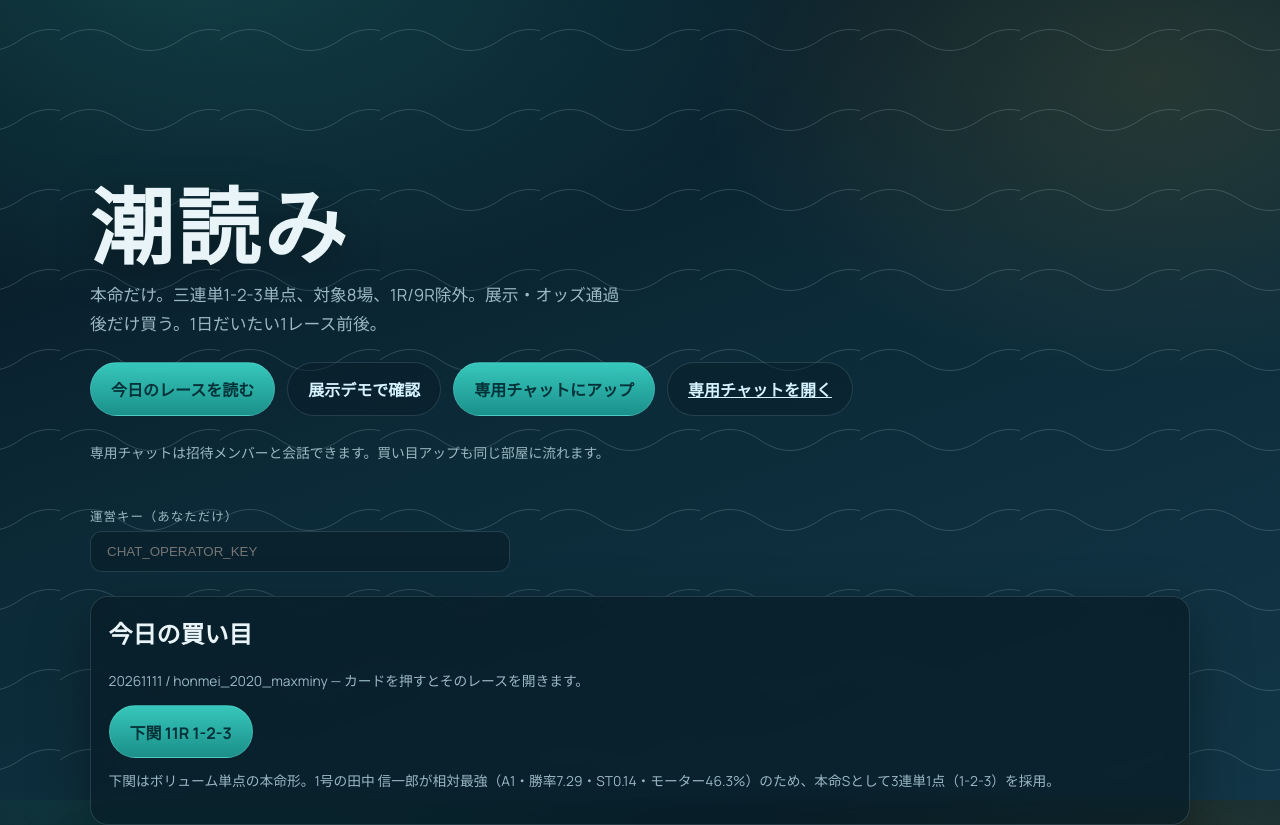
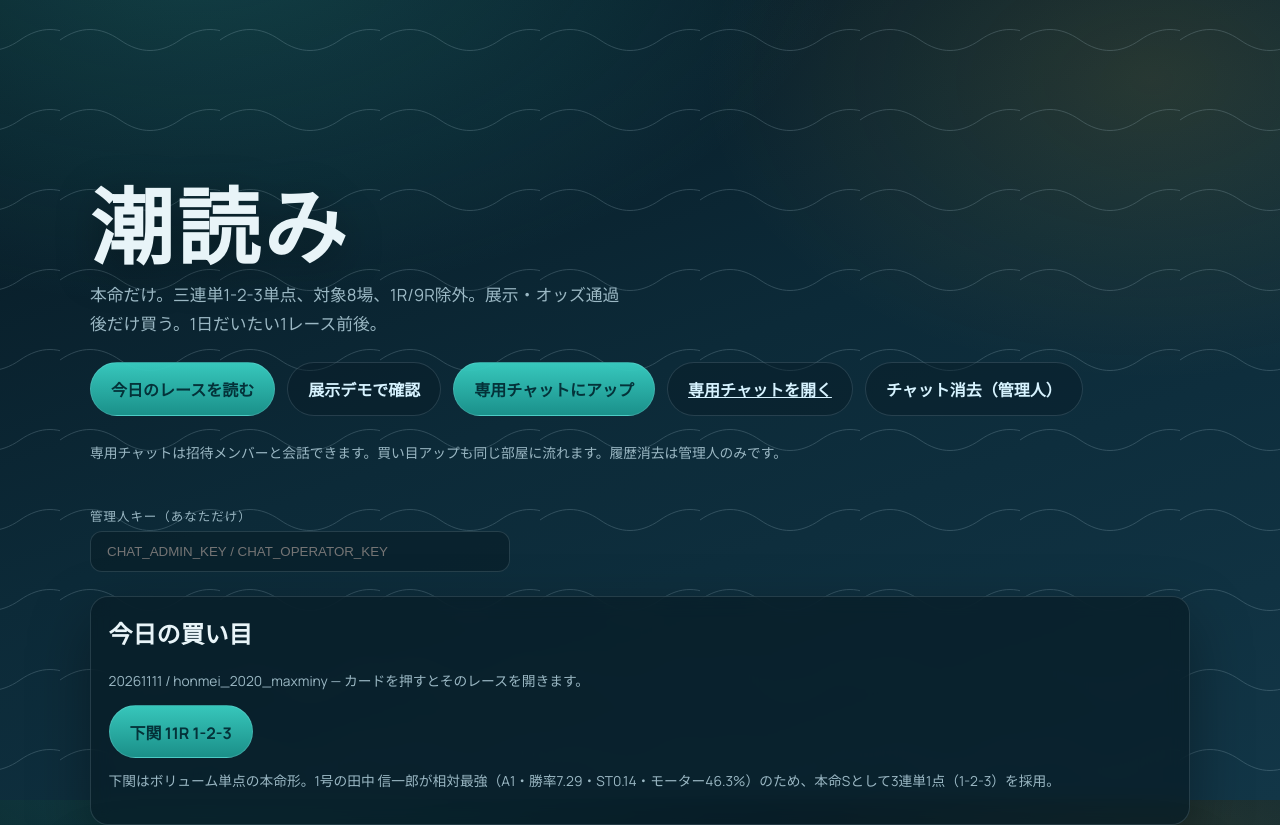
Before and after one commit to reki2m/boat-yoso, a Next.js app: page / in a window 1280 px wide. Shown: the top 825 px of the page. Built offline with nearby package versions, Linux system fonts and the light colour scheme; no server answers.

Commit message:
Restrict chat clear to admin only
Remove clear from the member chat UI and require admin/operator key
from the main app admin controls for wiping chat history.

```diff
--- a/src/app/api/chat/route.ts
+++ b/src/app/api/chat/route.ts
@@ -3,6 +3,7 @@ import picksBoard from "@/data/picks_board.json";
 import { buildPicksMessage, toDiscordContent } from "@/lib/buildPicksMessage";
 import {
   appendChatMessage,
+  checkAdmin,
   checkInvite,
   checkOperator,
   clearChatMessages,
@@ -78,18 +79,23 @@ export async function POST(req: NextRequest) {
   const kind = body.kind || "picks";
 
   if (kind === "clear") {
-    if (!isOperator) {
+    // 破壊操作は管理人のみ（CHAT_ADMIN_KEY、未設定時は CHAT_OPERATOR_KEY）
+    if (!checkAdmin(key)) {
       return NextResponse.json(
-        { ok: false, error: "運営キーが違います", hint: "CHAT_OPERATOR_KEY を確認してください" },
-        { status: 401 },
+        {
+          ok: false,
+          error: "管理人権限が必要です",
+          hint: "CHAT_ADMIN_KEY（未設定なら CHAT_OPERATOR_KEY）を確認してください",
+        },
+        { status: 403 },
       );
     }
     const deleted = await clearChatMessages();
     const notice = await appendChatMessage({
       kind: "note",
       title: "チャット消去",
-      body: "運営がチャット履歴を消去しました。",
-      author_name: "運営",
+      body: "管理人がチャット履歴を消去しました。",
+      author_name: "管理人",
       author_role: "operator",
     });
     return NextResponse.json({ ok: true, deleted, message: notice });
--- a/src/app/page.tsx
+++ b/src/app/page.tsx
@@ -491,18 +491,64 @@ export default function Home() {
           <a className="btn ghost" href="/chat">
             専用チャットを開く
           </a>
+          <button
+            type="button"
+            className="btn ghost"
+            disabled={chatBusy}
+            onClick={() => {
+              setChatMsg("");
+              const key = operatorKey.trim();
+              if (!key) {
+                setChatMsg("管理人キーを入力してから消去してください");
+                return;
+              }
+              if (!window.confirm("専用チャット履歴を全消去します。管理人のみの操作です。よろしいですか？")) {
+                return;
+              }
+              try {
+                window.localStorage.setItem("shioyomi_operator_key", key);
+              } catch {
+                // ignore
+              }
+              setChatBusy(true);
+              void (async () => {
+                try {
+                  const res = await fetch("/api/chat", {
+                    method: "POST",
+                    headers: { "Content-Type": "application/json" },
+                    body: JSON.stringify({
+                      operatorKey: key,
+                      kind: "clear",
+                    }),
+                  });
+                  const json = await res.json();
+                  if (!res.ok) {
+                    setChatMsg(json.hint || json.error || "消去に失敗しました");
+                    return;
+                  }
+                  setChatMsg(`チャットを消去しました（${json.deleted ?? 0}件）`);
+                } catch {
+                  setChatMsg("消去に失敗しました");
+                } finally {
+                  setChatBusy(false);
+                }
+              })();
+            }}
+          >
+            チャット消去（管理人）
+          </button>
         </div>
         <p className="note" style={{ marginTop: "0.65rem" }}>
-          専用チャットは招待メンバーと会話できます。買い目アップも同じ部屋に流れます。
+          専用チャットは招待メンバーと会話できます。買い目アップも同じ部屋に流れます。履歴消去は管理人のみです。
         </p>
         <div className="field" style={{ marginTop: "0.85rem", maxWidth: 420 }}>
-          <label htmlFor="operatorKey">運営キー（あなただけ）</label>
+          <label htmlFor="operatorKey">管理人キー（あなただけ）</label>
           <input
             id="operatorKey"
             type="password"
             value={operatorKey}
             onChange={(e) => setOperatorKey(e.target.value)}
-            placeholder="CHAT_OPERATOR_KEY"
+            placeholder="CHAT_ADMIN_KEY / CHAT_OPERATOR_KEY"
             autoComplete="off"
             style={{
               width: "100%",
--- a/src/lib/chatStore.ts
+++ b/src/lib/chatStore.ts
@@ -160,6 +160,13 @@ export function operatorKey(): string {
   return "shio-op";
 }
 
+/** 管理人キー。未設定時は運営キーと同じ。チャット消去など破壊操作専用。 */
+export function adminKey(): string {
+  const fromEnv = process.env.CHAT_ADMIN_KEY?.trim();
+  if (fromEnv) return fromEnv;
+  return operatorKey();
+}
+
 export function checkInvite(code: string | null | undefined): boolean {
   const expected = inviteCode();
   return Boolean(expected && code && code.trim() === expected);
@@ -169,3 +176,8 @@ export function checkOperator(key: string | null | undefined): boolean {
   const expected = operatorKey();
   return Boolean(expected && key && key.trim() === expected);
 }
+
+export function checkAdmin(key: string | null | undefined): boolean {
+  const expected = adminKey();
+  return Boolean(expected && key && key.trim() === expected);
+}
```
Also changed, not shown: src/app/chat/page.tsx (+3 -44 lines).
